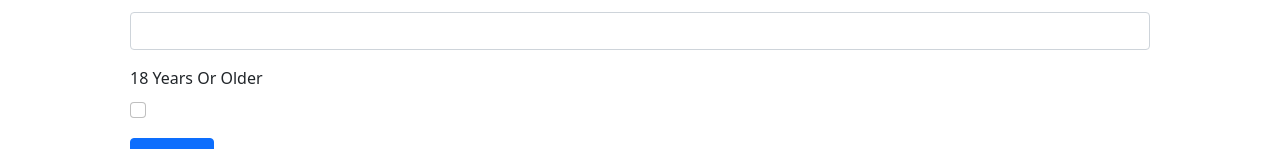
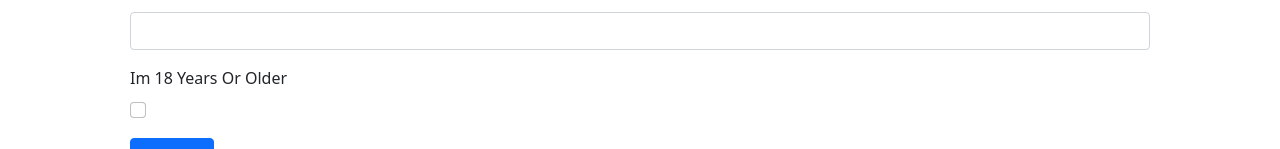
Before and after one commit to amacazzaga/Ecommerce, a React (Create React App) app in the folder frontend/: page /signup in a window 1280 px wide. Shown: the part 511-660 px from the top of the page. Built offline with nearby package versions, Linux system fonts and the light colour scheme.

Commit message:
age checkbox working fine

```diff
--- a/frontend/src/views/SingUpForm.js
+++ b/frontend/src/views/SingUpForm.js
@@ -80,15 +80,17 @@ const SingUpForm = () => {
             ></input>
           </div>
           <div class="mb-3">
-            <label class="form-label">18 Years Or Older</label>
+            <label class="form-label">Im 18 Years Or Older</label>
             <div>
               <input
                 class="form-check-input"
                 type="checkbox"
                 id="checkboxNoLabel"
-                value=""
+                value={age}
                 aria-label="..."
-                onChange={(e) => setAge(true)}
+                onClick={() => {
+                  age ? setAge(false) : setAge(true);
+                }}
               ></input>
             </div>
             <div class="form-text"></div>
```
